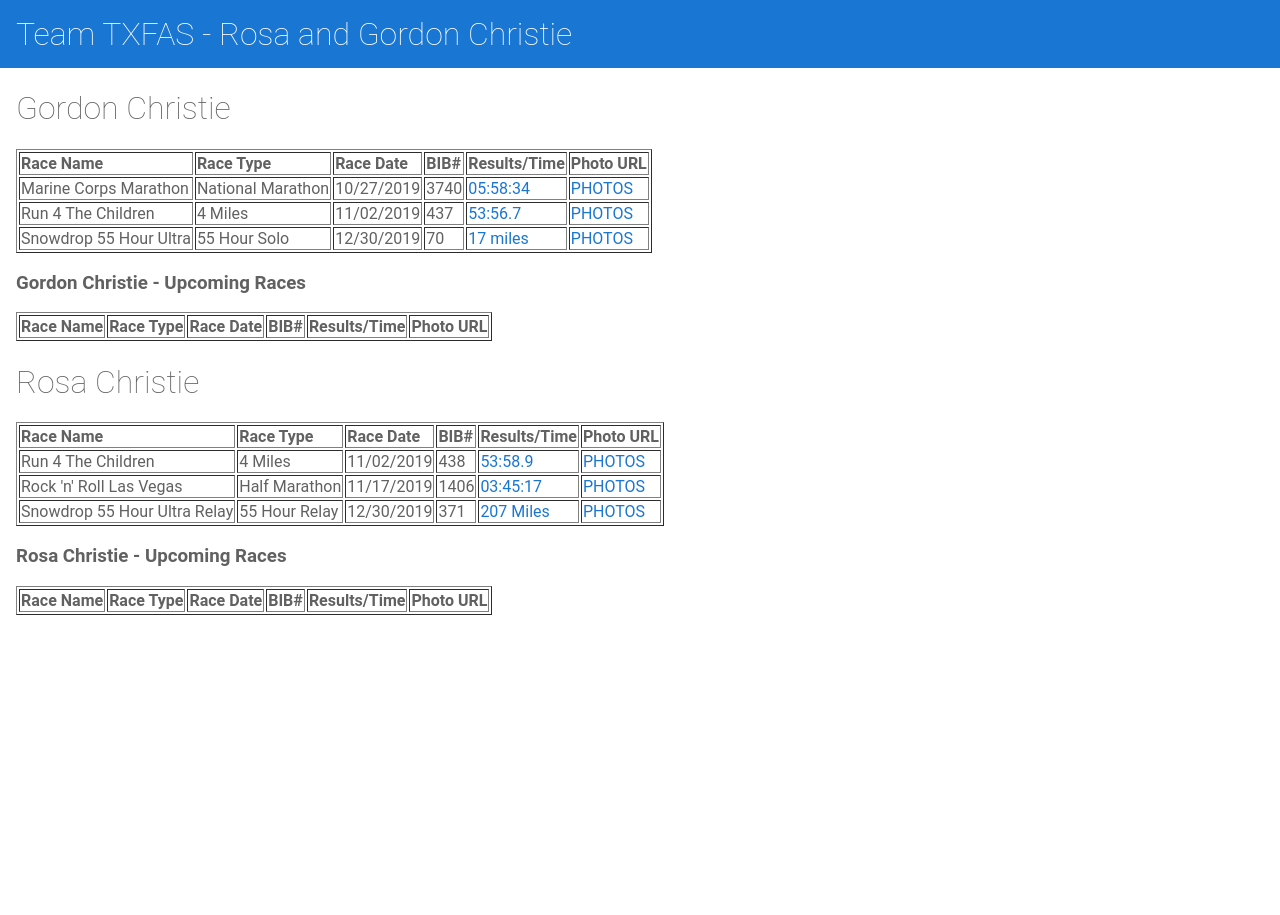
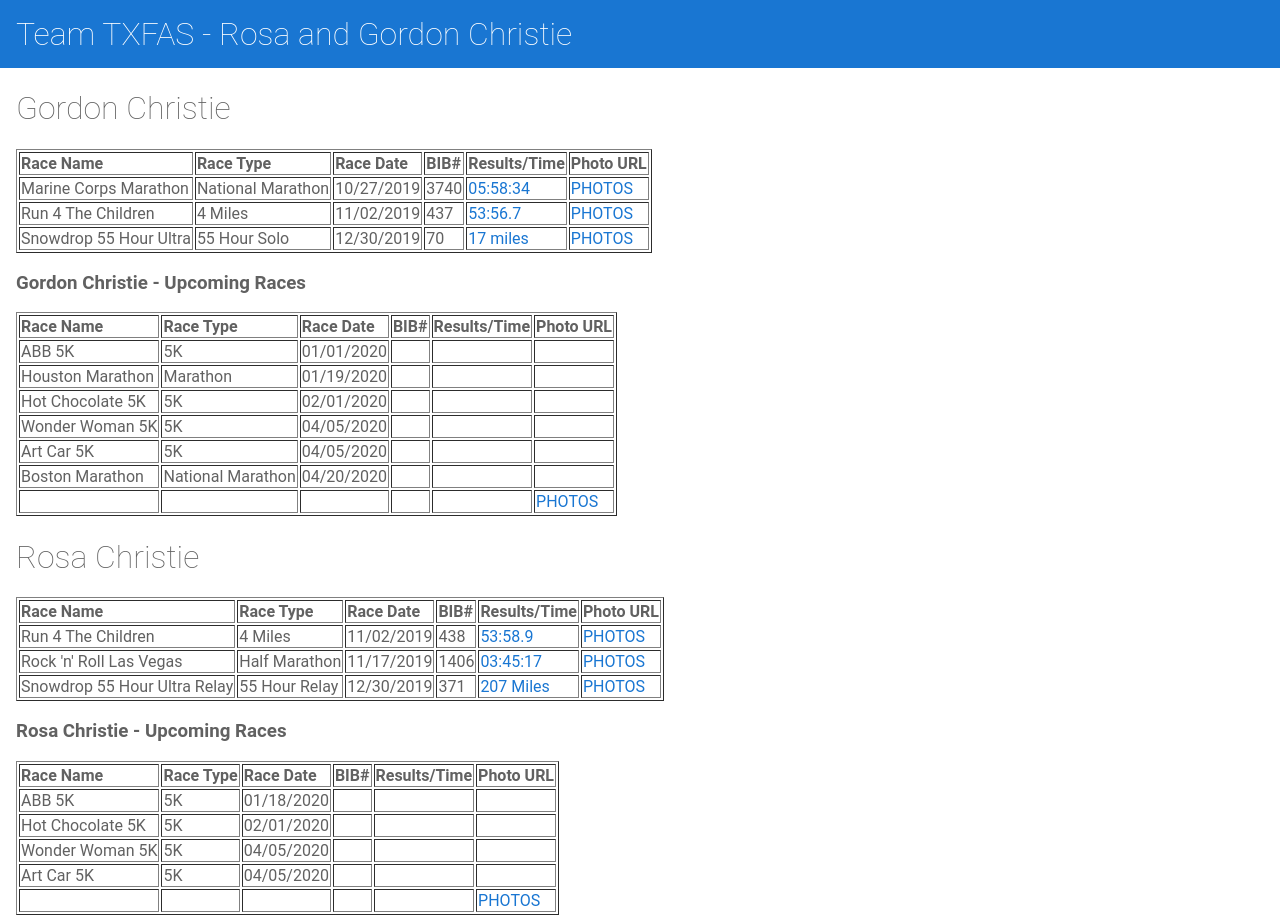
Before and after one commit to gchristie/txfas, an Angular app: page / in a window 1280 px wide. Before the commit the page ends 800 px from the top, so only its background shows below. Built offline with nearby package versions, Linux system fonts and the light colour scheme.

Commit message:
1 file modified

```diff
--- a/src/app/racedata.ts
+++ b/src/app/racedata.ts
@@ -1,85 +1,131 @@
 export var racedata = [
-
+//Gordon Data
 {
-    runner: 'Gordon',
-    name: 'Marine Corps Marathon',
-    racedate: '10/27/2019',
-    racetype: 'National Marathon',
-    bibnumber: '3740',
-    racetime: '05:58:34',
+runner: 'Gordon', status: 'Show',
+name: 'Marine Corps Marathon', racedate: '10/27/2019', racetype: 'National Marathon', bibnumber: '3740',    racetime: '05:58:34',
 resultsurl:'https://events.hakuapp.com/events/1405901239e66d083c42/live_tracking_results?registration_number=8D1708400CA3',
-    photourl: 'http://marathonfoto.com/Proofs?PIN=Y9V558&LastName=CHRISTIE',
-    status: 'Show'
+photourl: 'http://marathonfoto.com/Proofs?PIN=Y9V558&LastName=CHRISTIE'
 }
 ,
 {
-    runner: 'Gordon',
-    name: 'Run 4 The Children',
-    racedate: '11/02/2019',
-    racetype: '4 Miles',
-    bibnumber: '437',
-    racetime: '53:56.7',
+runner: 'Gordon', status:'Show',
+name: 'Run 4 The Children', racedate: '11/02/2019', racetype: '4 Miles', bibnumber: '437', racetime: '53:56.7',
 resultsurl:'https://www.runhoustontiming.net/race_result/1572718099_3745642_Overall.htm',
-    photourl: 'https://runsignup.com/Race/Photos/40578/110511/437',
-    status:'Show'
+photourl: 'https://runsignup.com/Race/Photos/40578/110511/437'
 }
 ,
 {
-    runner: 'Gordon',
-    name: 'Snowdrop 55 Hour Ultra',
-    racedate: '12/30/2019',
-    racetype: '55 Hour Solo',
-    bibnumber: '70',
-    racetime: '17 miles',
+runner: 'Gordon', status:'',
+name: 'Snowdrop 55 Hour Ultra',    racedate: '12/30/2019',    racetype: '55 Hour Solo', bibnumber: '70', racetime: '17 miles',
 resultsurl:'https://my.raceresult.com/145480/Live?lang=en#1_BEC6FF',
-    photourl: 'https://photos.app.goo.gl/8UidbZYbVsxjAkwF8',
-    status:''
+photourl: 'https://photos.app.goo.gl/8UidbZYbVsxjAkwF8'
 }
 ,
 {
-    runner: 'Rosa',
-    name: 'Run 4 The Children',
-    racedate: '11/02/2019',
-    racetype: '4 Miles',
-    bibnumber: '438',
-    racetime: '53:58.9',
-    resultsurl:'https://www.runhoustontiming.net/race_result/1572718099_3745642_Overall.htm',
-    photourl: 'https://runsignup.com/Race/Photos/40578/110511/438',
-    status:'Show'
-  }
-
-,
-{
-runner:'Rosa',
-name:"Rock 'n' Roll Las Vegas",
-racedate:'11/17/2019',
-racetype:'Half Marathon',
-bibnumber:'1406',
-racetime:'03:45:17',
-resultsurl:'https://connect.garmin.com/modern/activity/4262218892',
-photourl:'https://www.finisherpix.com/gallery/photos/en/USD/3393/1406',
-status:'Show'
+runner: 'Gordon', status:'Future',
+name: 'ABB 5K',    racedate: '01/01/2020',    racetype: '5K', bibnumber: '', racetime: '',
+resultsurl:'',
+photourl: ''
 }
 ,
 {
-    runner: 'Rosa',
-    name: 'Snowdrop 55 Hour Ultra Relay',
-    racedate: '12/30/2019',
-    racetype: '55 Hour Relay',
-    bibnumber: '371',
-    racetime: '207 Miles',
-    resultsurl:'https://my.raceresult.com/145480/results?lang=en#2_70740E',
-    photourl: 'https://photos.app.goo.gl/jkBHYAtgYdTPKC5P6',
-    status:''
+runner: 'Gordon', status:'Future',
+name: 'Houston Marathon',    racedate: '01/19/2020',    racetype: 'Marathon', bibnumber: '', racetime: '',
+resultsurl:'',
+photourl: ''
+}
+,
+{
+runner: 'Gordon', status:'Future',
+name: 'Hot Chocolate 5K',    racedate: '02/01/2020',    racetype: '5K', bibnumber: '', racetime: '',
+resultsurl:'',
+photourl: ''
+}
+,
+{
+runner: 'Gordon', status:'Future',
+name: 'Wonder Woman 5K',    racedate: '04/05/2020',    racetype: '5K', bibnumber: '', racetime: '',
+resultsurl:'',
+photourl: ''
+}
+,
+{
+runner: 'Gordon', status:'Future',
+name: 'Art Car 5K',    racedate: '04/05/2020',    racetype: '5K', bibnumber: '', racetime: '',
+resultsurl:'',
+photourl: ''
+}
+,
+{
+runner: 'Gordon', status:'Future',
+name: 'Boston Marathon',    racedate: '04/20/2020',    racetype: 'National Marathon', bibnumber: '', racetime: '',
+resultsurl:'',
+photourl: ''
+}
+,
+{
+runner: 'Gordon', status:'Future',
+name: '',    racedate: '',    racetype: '', bibnumber: '', racetime: '',
+resultsurl:'',
+photourl: '.'
 }
 
-
+//Rosa Data
+,
+{
+runner: 'Rosa', status:'Show',
+name: 'Run 4 The Children',racedate: '11/02/2019',racetype: '4 Miles',bibnumber: '438',racetime: '53:58.9',
+resultsurl:'https://www.runhoustontiming.net/race_result/1572718099_3745642_Overall.htm',
+photourl: 'https://runsignup.com/Race/Photos/40578/110511/438'
+}
+,
+{
+runner:'Rosa',status:'Show',
+name:"Rock 'n' Roll Las Vegas",racedate:'11/17/2019',racetype:'Half Marathon',bibnumber:'1406',racetime:'03:45:17',
+resultsurl:'https://connect.garmin.com/modern/activity/4262218892',
+photourl:'https://www.finisherpix.com/gallery/photos/en/USD/3393/1406'
+}
+,
+{
+runner: 'Rosa', status:'',
+name: 'Snowdrop 55 Hour Ultra Relay', racedate: '12/30/2019', racetype: '55 Hour Relay', bibnumber: '371', racetime: '207 Miles',
+resultsurl:'https://my.raceresult.com/145480/results?lang=en#2_70740E',
+photourl: 'https://photos.app.goo.gl/jkBHYAtgYdTPKC5P6'
+}
+,
+{
+runner: 'Rosa', status:'Future',
+name: 'ABB 5K',    racedate: '01/18/2020',    racetype: '5K', bibnumber: '', racetime: '',
+resultsurl:'',
+photourl: ''
+}
+,
+{
+runner: 'Rosa', status:'Future',
+name: 'Hot Chocolate 5K',    racedate: '02/01/2020',    racetype: '5K', bibnumber: '', racetime: '',
+resultsurl:'',
+photourl: ''
+}
+,
+{
+runner: 'Rosa', status:'Future',
+name: 'Wonder Woman 5K',    racedate: '04/05/2020',    racetype: '5K', bibnumber: '', racetime: '',
+resultsurl:'',
+photourl: ''
+}
+,
+{
+runner: 'Rosa', status:'Future',
+name: 'Art Car 5K',    racedate: '04/05/2020',    racetype: '5K', bibnumber: '', racetime: '',
+resultsurl:'',
+photourl: ''
+}
+,
+{
+runner: 'Rosa', status:'Future',
+name: '',    racedate: '',    racetype: '', bibnumber: '', racetime: '',
+resultsurl:'',
+photourl: '.'
+}
 
 ];
-
-
-/*
-Copyright Google LLC. All Rights Reserved.
-Use of this source code is governed by an MIT-style license that
-can be found in the LICENSE file at http://angular.io/license
-*/
```
Lines whose indentation alone changed are shown as unchanged.
